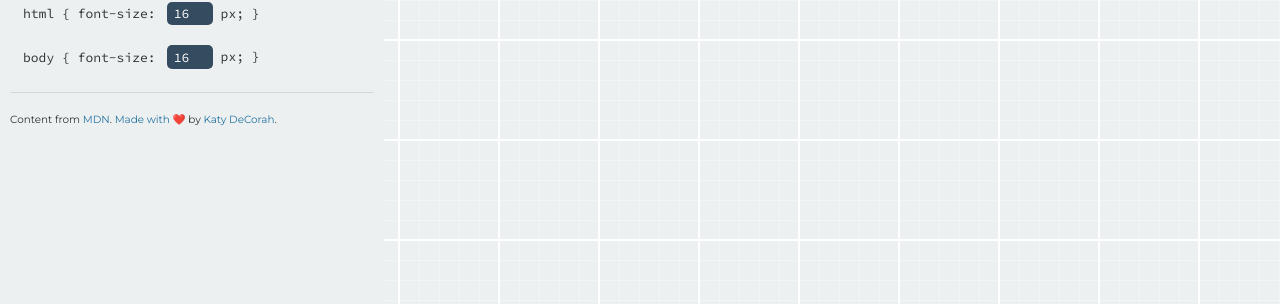
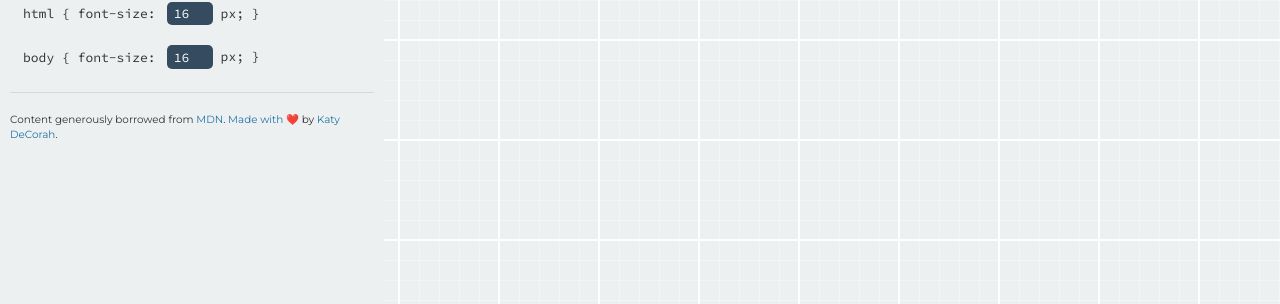
Before and after one commit to katydecorah/css-ruler, a Jekyll site: the page built from index.html, in a window 1280 px wide. Shown: the part 359-663 px from the top of the page. Built offline with Jekyll 4.4.1, drawn with Linux system fonts in a browser that asks for light colours; nearby versions of some CDN libraries; emoji names are drawn with the system emoji font.

Commit message:
copy edit

```diff
--- a/index.html
+++ b/index.html
@@ -25,7 +25,7 @@ layout: default
     </div>
 
   </form>
-  <p class="small">Content from <a href="https://developer.mozilla.org/en-US/docs/Web/CSS/length">MDN</a>. <a href="https://github.com/katydecorah/css-ruler">Made with</a> :heart: by <a href="http://katydecorah.com/">Katy DeCorah</a>.</p>
+  <p class="small">Content generously borrowed from <a href="https://developer.mozilla.org/en-US/docs/Web/CSS/length">MDN</a>. <a href="https://github.com/katydecorah/css-ruler">Made with</a> :heart: by <a href="http://katydecorah.com/">Katy DeCorah</a>.</p>
 </section>
 <section class="examples">
   {% for item in site.data.lengths %}
```
